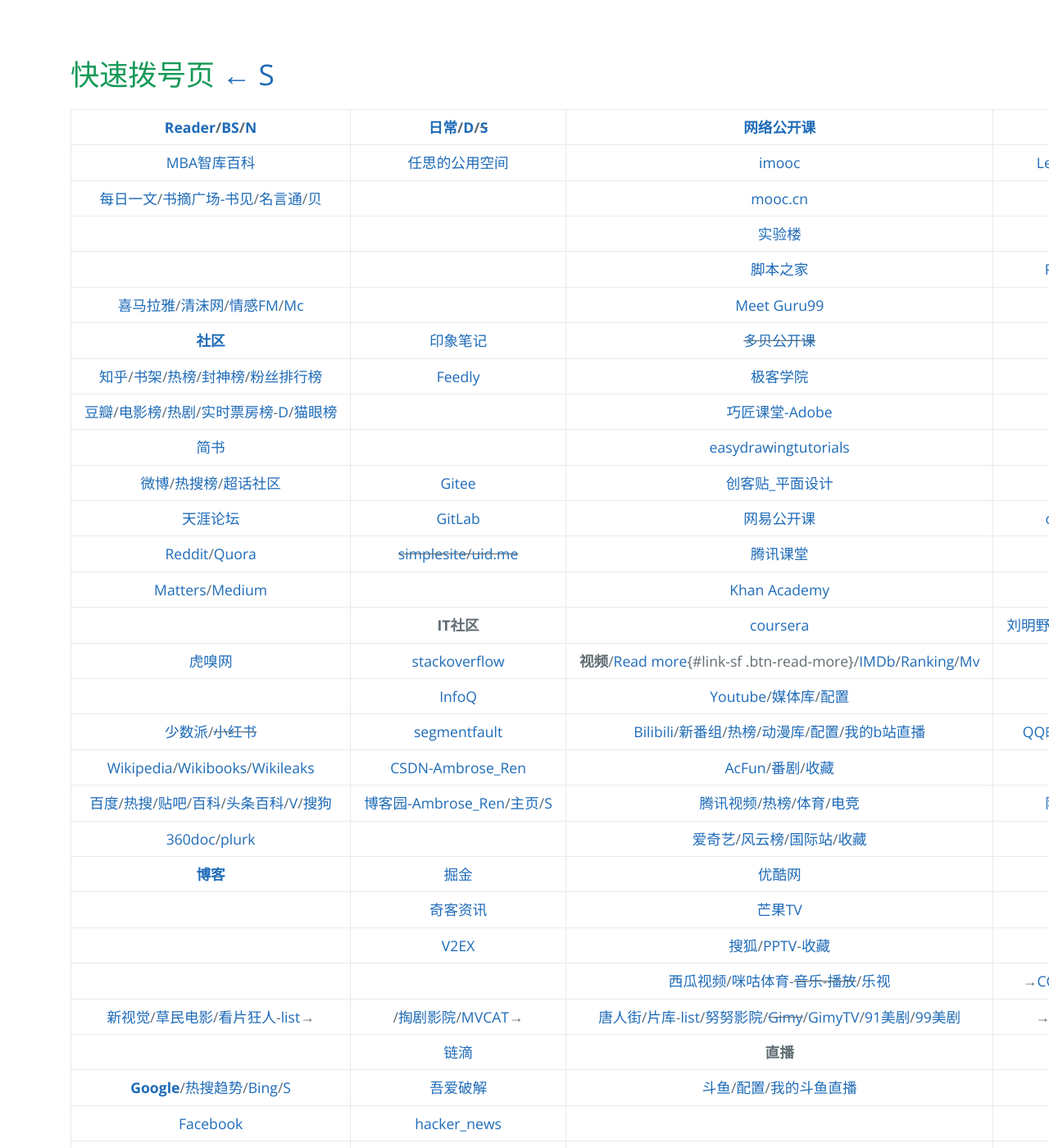
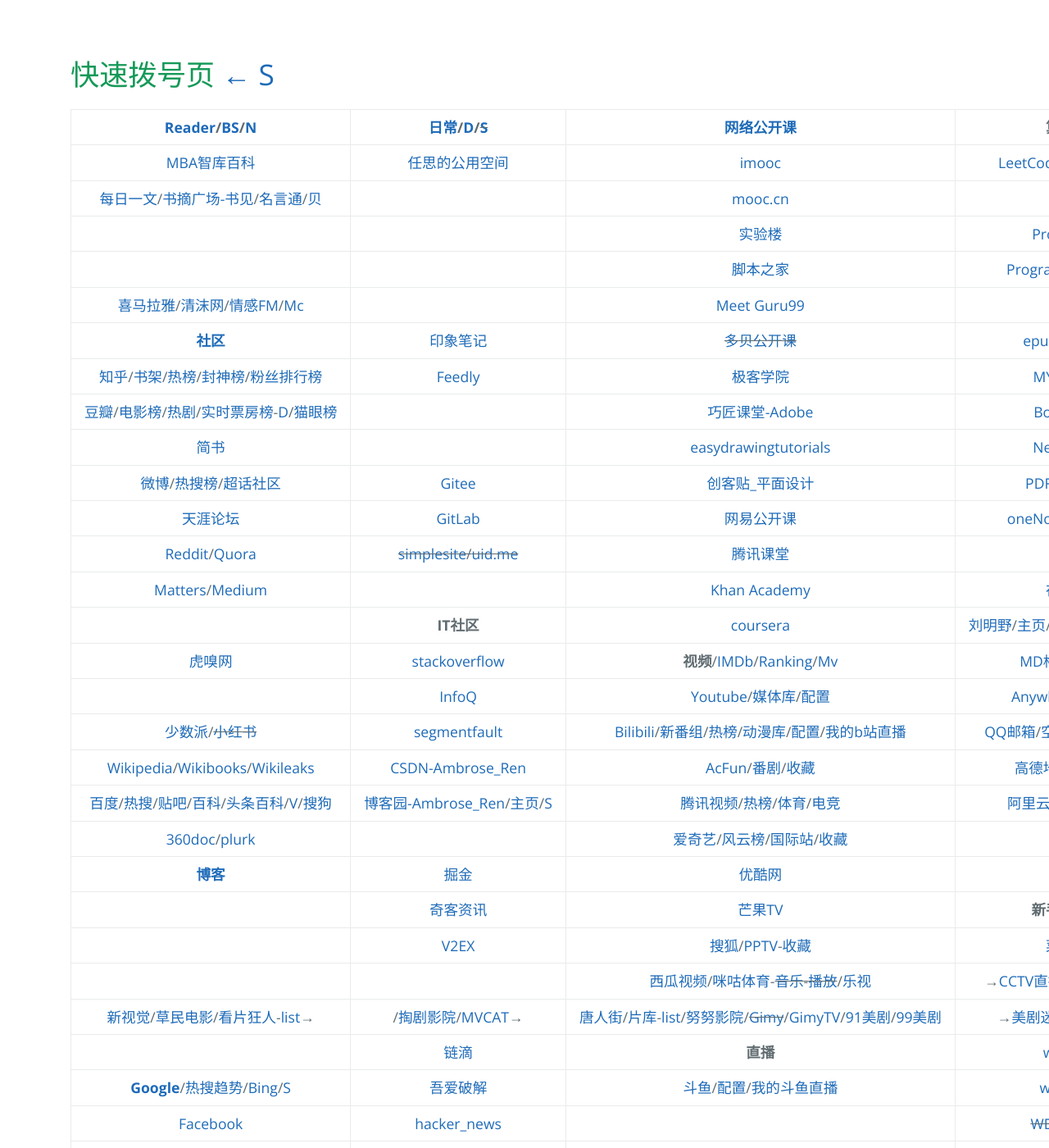
Before and after one commit to AmbroseRen/test, a Jekyll site: the page built from navigation.md, in a window 1280 px wide and 1400 px high. Shown: the whole window at 82% size. Built offline with Jekyll 4.4.1, drawn with Linux system fonts in a browser that asks for light colours; our own code applies the rules of GitHub Pages for plain Markdown files; the repository's description, which GitHub fills in, is left out.

Commit message:
Update navigation.md

```diff
--- a/navigation.md
+++ b/navigation.md
@@ -39,7 +39,7 @@
 | [Reddit](https://www.reddit.com/)/[Quora](https://www.quora.com/) | ~~[simplesite](http://ambroseren.simplesite.com/)/[uid.me](http://uid.me/ren_si1#)~~ | [腾讯课堂](https://ke.qq.com/) | [catbox](https://catbox.moe/user/login.php) |
 | [Matters](https://matters.news/)/[Medium](https://medium.com/) | []() | [Khan Academy](https://www.khanacademy.org/) | [在线翻译](https://fanyi.youdao.com/) |
 | []() | __IT社区__ | [coursera](https://www.coursera.org/browse/computer-science) | [刘明野](https://tool.liumingye.cn/)/[主页](https://www.liumingye.cn/)/[PD](https://tool.liumingye.cn/password/)/[WP](https://tool.liumingye.cn/wallpaper/)/[St](Art/Shoot/index.md)/[F](Data/Fodder/index.md)/[IP](https://tool.liumingye.cn/ip/)/[麻将](https://tool.liumingye.cn/majiang/) |
-| [虎嗅网](https://www.huxiu.com/) | [stackoverflow](https://stackoverflow.com/) | __视频__/[Read more](http://www.stackoverflow.com "read more")\{#link-sf .btn-read-more\}/[IMDb](https://m.imdb.com/)/[Ranking](https://www.boxofficemojo.com/weekly/)/[Mv](Art/Movies/index.md) | [MD格式在线排版](https://md.phodal.com/) |
+| [虎嗅网](https://www.huxiu.com/) | [stackoverflow](https://stackoverflow.com/) | __视频__/[IMDb](https://m.imdb.com/)/[Ranking](https://www.boxofficemojo.com/weekly/)/[Mv](Art/Movies/index.md) | [MD格式在线排版](https://md.phodal.com/) |
 | []() | [InfoQ](https://www.infoq.cn/) | [Youtube](https://www.youtube.com/)/[媒体库](https://www.youtube.com/feed/library)/[配置](https://studio.youtube.com/video/LupojaPC1wc/livestreaming) | [AnywhereAnything](http://lackar.com/aa/) |
 | [少数派](https://sspai.com/)/~~[小红书](https://www.xiaohongshu.com/explore)~~ | [segmentfault](https://segmentfault.com/u/ambroseren/users/following) | [Bilibili](https://space.bilibili.com/352834482/fans/follow)/[新番组](https://bgm.liumingye.cn/)/[热榜](https://www.bilibili.com/v/popular/rank/all)/[动漫库](Art/Animes/index.md)/[配置](https://link.bilibili.com/p/center/index#/my-room/start-live)/[我的b站直播](https://live.bilibili.com/22653502) | [QQ邮箱](https://mail.qq.com/)/[空间](https://user.qzone.qq.com/1056008502)/[万年历](https://wannianrili.bmcx.com/)/[12306](https://kyfw.12306.cn/otn/leftTicket/init) |
 | [Wikipedia](https://www.wikipedia.org/)/[Wikibooks](https://www.wikibooks.org/)/[Wikileaks](https://wikileaks.org/What-is-WikiLeaks.html) | [CSDN-Ambrose_Ren](https://blog.csdn.net/Ambrose_Ren) | [AcFun](https://www.acfun.cn/)/[番剧](https://www.acfun.cn/bangumilist)/[收藏](https://www.acfun.cn/member/favourite) | [高德地图](https://www.amap.com/)/[百度地图](https://map.baidu.com/) |
```
